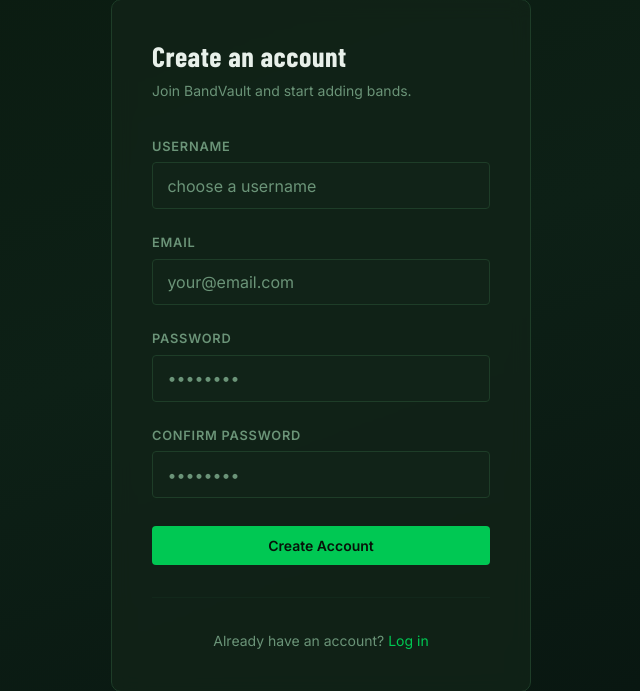
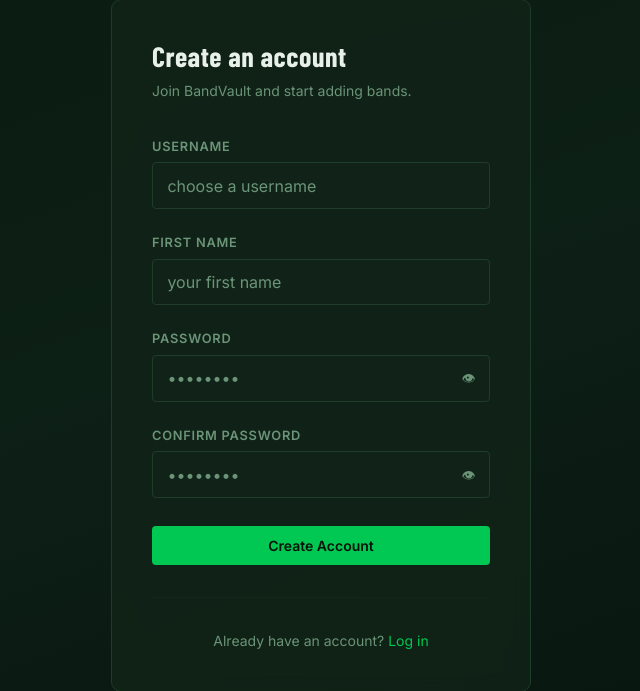
Before and after one commit to Siphosethu-Map/bands, a Django app: page /register/ in a window 1280 px wide. Shown: the part 109-800 px from the top of the page, without its empty margins (319-959 px from the left). Run offline with Django 4.2, Linux system fonts and the light colour scheme.

Commit message:
added a toggle for passwords

```diff
--- a/bands/templates/registration/register.html
+++ b/bands/templates/registration/register.html
@@ -17,28 +17,42 @@
             {% csrf_token %}
             <div style="margin-bottom: 1.25rem;">
                 <label class="form-label">Username</label>
-                <input type="text" class="form-control" name="username" placeholder="choose a username" required>
+                <input type="text" class="form-control" name="username"
+                    value="{{ form.username.value|default:'' }}"
+                    placeholder="choose a username" required>
                 {% if form.username.errors %}
                 <p style="color: #ff8080; font-size: 0.8rem; margin-top: 0.4rem;">{{ form.username.errors|join:", " }}</p>
                 {% endif %}
             </div>
             <div style="margin-bottom: 1.25rem;">
-                <label class="form-label">Email</label>
-                <input type="email" class="form-control" name="email" placeholder="your@email.com">
-                {% if form.email.errors %}
-                <p style="color: #ff8080; font-size: 0.8rem; margin-top: 0.4rem;">{{ form.email.errors|join:", " }}</p>
+                <label class="form-label">First Name</label>
+                <input type="text" class="form-control" name="first_name"
+                    value="{{ form.first_name.value|default:'' }}"
+                    placeholder="your first name" required>
+                {% if form.first_name.errors %}
+                <p style="color: #ff8080; font-size: 0.8rem; margin-top: 0.4rem;">{{ form.first_name.errors|join:", " }}</p>
                 {% endif %}
             </div>
             <div style="margin-bottom: 1.25rem;">
                 <label class="form-label">Password</label>
-                <input type="password" class="form-control" name="password1" placeholder="••••••••" required>
+                <div style="position: relative;">
+                    <input type="password" class="form-control" name="password1"
+                        id="password1" placeholder="••••••••" required>
+                    <span onclick="togglePassword('password1', 'eye1')"
+                        style="position: absolute; right: 0.9rem; top: 50%; transform: translateY(-50%); cursor: pointer; color: var(--muted); font-size: 0.85rem;" id="eye1">👁</span>
+                </div>
                 {% if form.password1.errors %}
                 <p style="color: #ff8080; font-size: 0.8rem; margin-top: 0.4rem;">{{ form.password1.errors|join:", " }}</p>
                 {% endif %}
             </div>
             <div style="margin-bottom: 1.75rem;">
                 <label class="form-label">Confirm Password</label>
-                <input type="password" class="form-control" name="password2" placeholder="••••••••" required>
+                <div style="position: relative;">
+                    <input type="password" class="form-control" name="password2"
+                        id="password2" placeholder="••••••••" required>
+                    <span onclick="togglePassword('password2', 'eye2')"
+                        style="position: absolute; right: 0.9rem; top: 50%; transform: translateY(-50%); cursor: pointer; color: var(--muted); font-size: 0.85rem;" id="eye2">👁</span>
+                </div>
                 {% if form.password2.errors %}
                 <p style="color: #ff8080; font-size: 0.8rem; margin-top: 0.4rem;">{{ form.password2.errors|join:", " }}</p>
                 {% endif %}
@@ -52,4 +66,18 @@
         </p>
     </div>
 </div>
+
+<script>
+function togglePassword(fieldId, eyeId) {
+    const field = document.getElementById(fieldId);
+    const eye = document.getElementById(eyeId);
+    if (field.type === 'password') {
+        field.type = 'text';
+        eye.textContent = '🙈';
+    } else {
+        field.type = 'password';
+        eye.textContent = '👁';
+    }
+}
+</script>
 {% endblock %}
```
